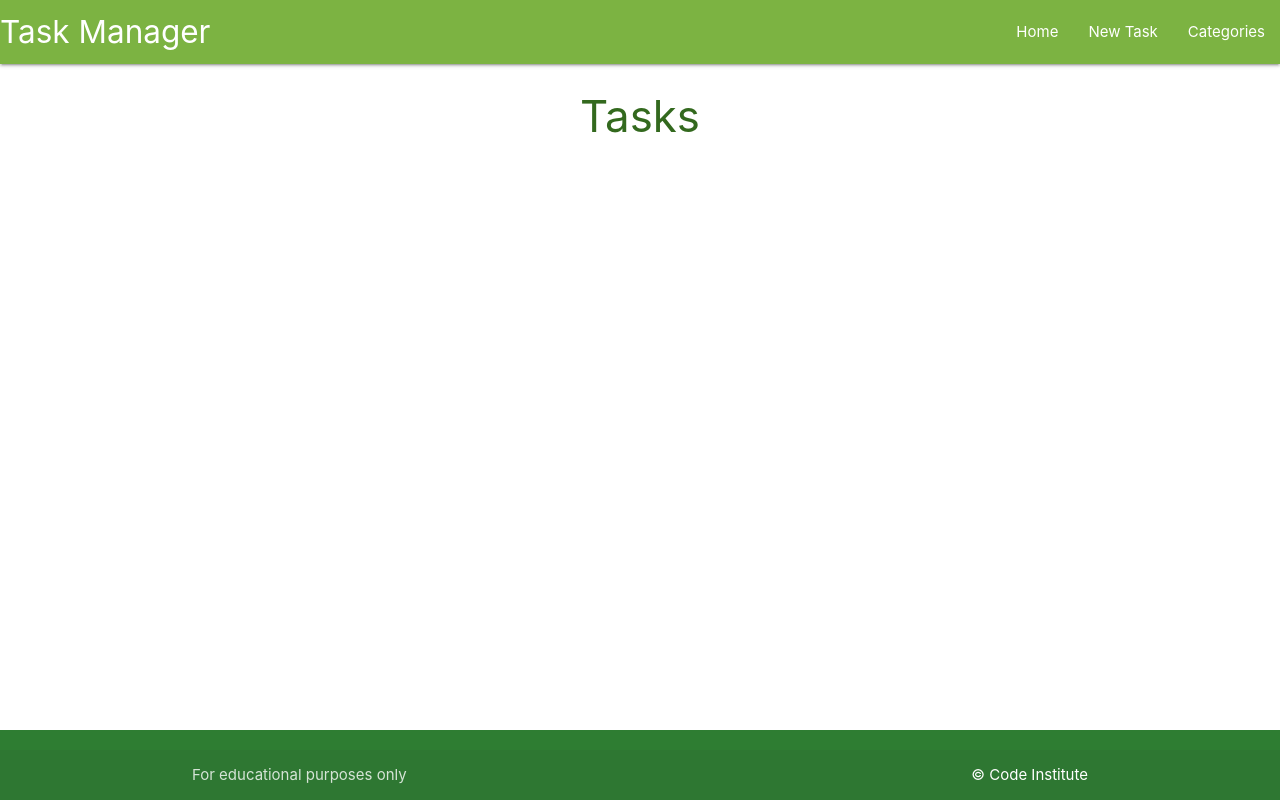
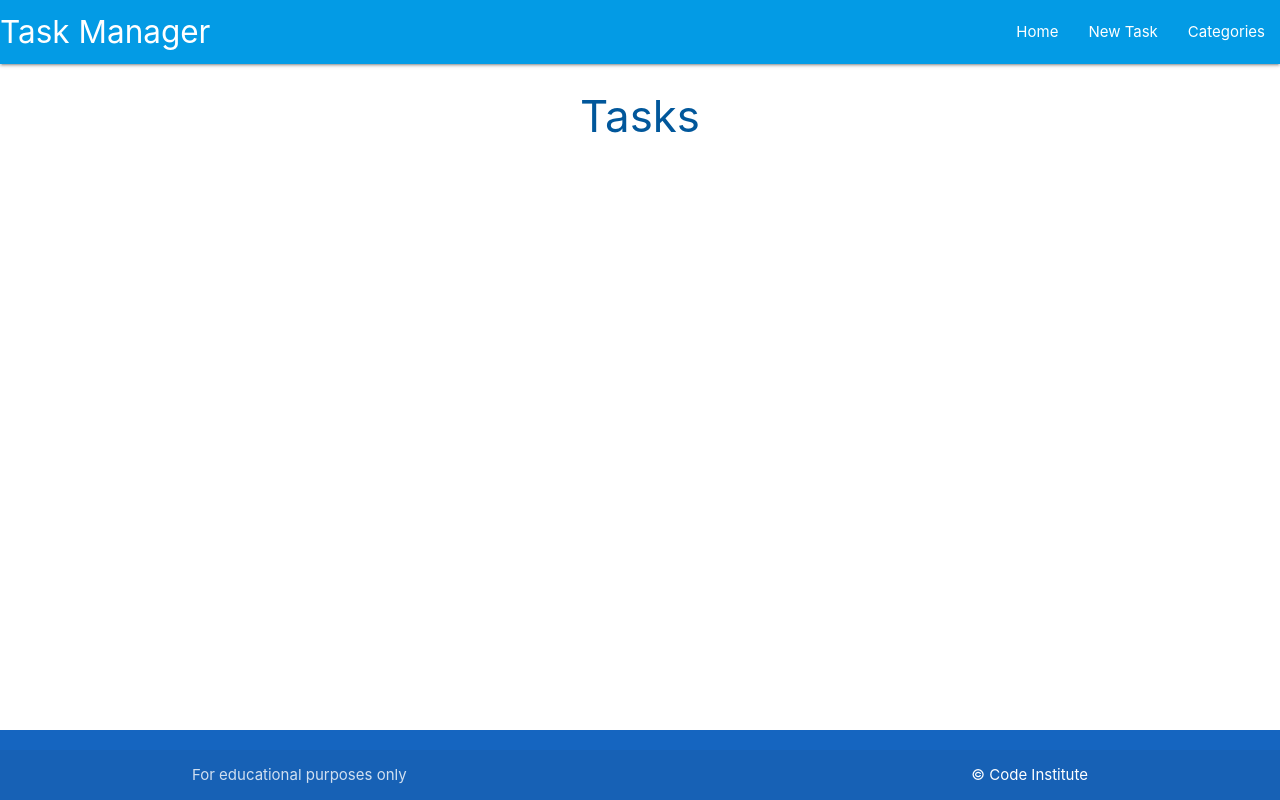
Before and after one commit to davidelan/crud_flask_materialize_project, a Flask app: page / in a window 1280 px wide. Run offline with Flask 3, Linux system fonts and the light colour scheme.

Commit message:
Update tasks.html and base.html files

```diff
--- a/taskmanager/templates/base.html
+++ b/taskmanager/templates/base.html
@@ -1,17 +1,24 @@
 <!DOCTYPE html>
 <html lang="en">
 <head>
+
     <meta charset="UTF-8">
     <meta http-equiv="X-UA-Compatible" content="IE=edge">
     <meta name="viewport" content="width=device-width, initial-scale=1.0">
-    <link rel="stylesheet" href="https://cdnjs.cloudflare.com/ajax/libs/materialize/1.0.0/css/materialize.min.css">
+    <link rel="stylesheet" href="https://cdnjs.cloudflare.com/ajax/libs/font-awesome/5.15.3/css/all.min.css"
+        integrity="sha512-iBBXm8fW90+nuLcSKlbmrPcLa0OT92xO1BIsZ+ywDWZCvqsWgccV3gFoRBv0z+8dLJgyAHIhR35VZc2oM/gI1w=="
+        crossorigin="anonymous" referrerpolicy="no-referrer">
+    <link rel="stylesheet" href="https://cdnjs.cloudflare.com/ajax/libs/materialize/1.0.0/css/materialize.min.css"
+        type="text/css">
     <link rel="stylesheet" href="{{ url_for('static', filename='css/style.css') }}" type="text/css">
     <title>Task Manager</title>
 </head>
+
 <body>
+
     <header>
         <!-- top navbar -->
-        <nav class="light-green darken-1">
+        <nav class="light-blue darken-1">
             <div class="nav-wrapper">
             <a href="{{ url_for('home') }}" class="brand-logo">Task Manager</a>
             <a href="#" data-target="mobile-demo" class="sidenav-trigger"><i class="fas fa-bars"></i></a>
@@ -36,7 +43,7 @@
         {% endblock %}
     </main>
 
-    <footer class="page-footer green darken-3">
+    <footer class="page-footer blue darken-3">
         <div class="footer-copyright">
             <div class="container">
                 For educational purposes only
@@ -47,5 +54,6 @@
 
     <script src="https://cdnjs.cloudflare.com/ajax/libs/materialize/1.0.0/js/materialize.min.js"></script>
     <script src="{{ url_for('static', filename='js/script.js') }}"></script>
+
 </body>
 </html>
--- a/taskmanager/templates/tasks.html
+++ b/taskmanager/templates/tasks.html
@@ -1,6 +1,6 @@
 {% extends "base.html" %}
 {% block content %}
 
-<h3 class="light-green-text text-darken-4 center-align">Tasks</h3>
+<h3 class="light-blue-text text-darken-4 center-align">Tasks</h3>
 
 {% endblock %}
```
